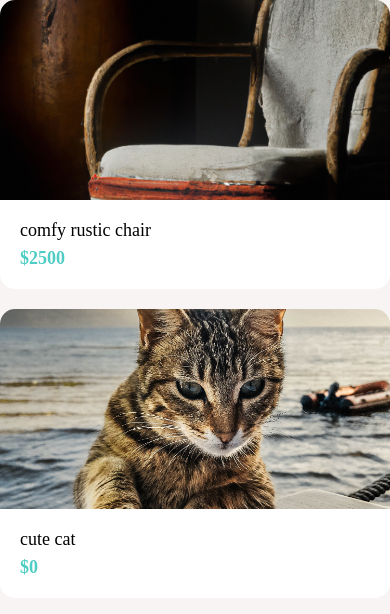
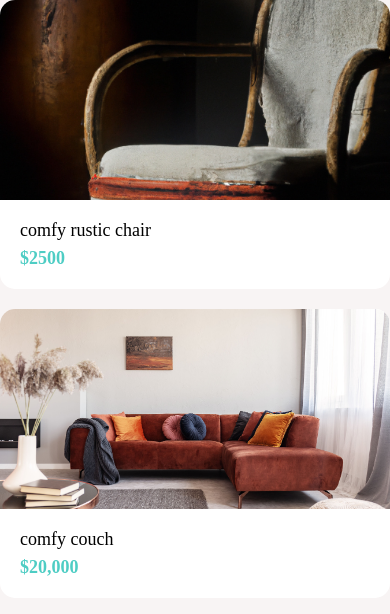
Before and after one commit to Programmer-/Nauza, a React Native app: screen / in a window 390 px wide. Shown: the top 614 px of the page. Built offline with nearby package versions, Linux system fonts and the light colour scheme.

Commit message:
some adds

```diff
--- a/app/screens/ListingsScreen.js
+++ b/app/screens/ListingsScreen.js
@@ -13,9 +13,9 @@ const Listings = [
   },
   {
     id: 2,
-    title: "cute cat",
-    price: 0,
-    image: require("../assets/ocean-cat.jpg"),
+    title: "comfy couch",
+    price: "20,000",
+    image: require("../assets/couch.jpg"),
   },
 ];
 
```
Also changed, not shown: app/assets/couch.jpg (added), app/assets/jacket.jpg (added).
